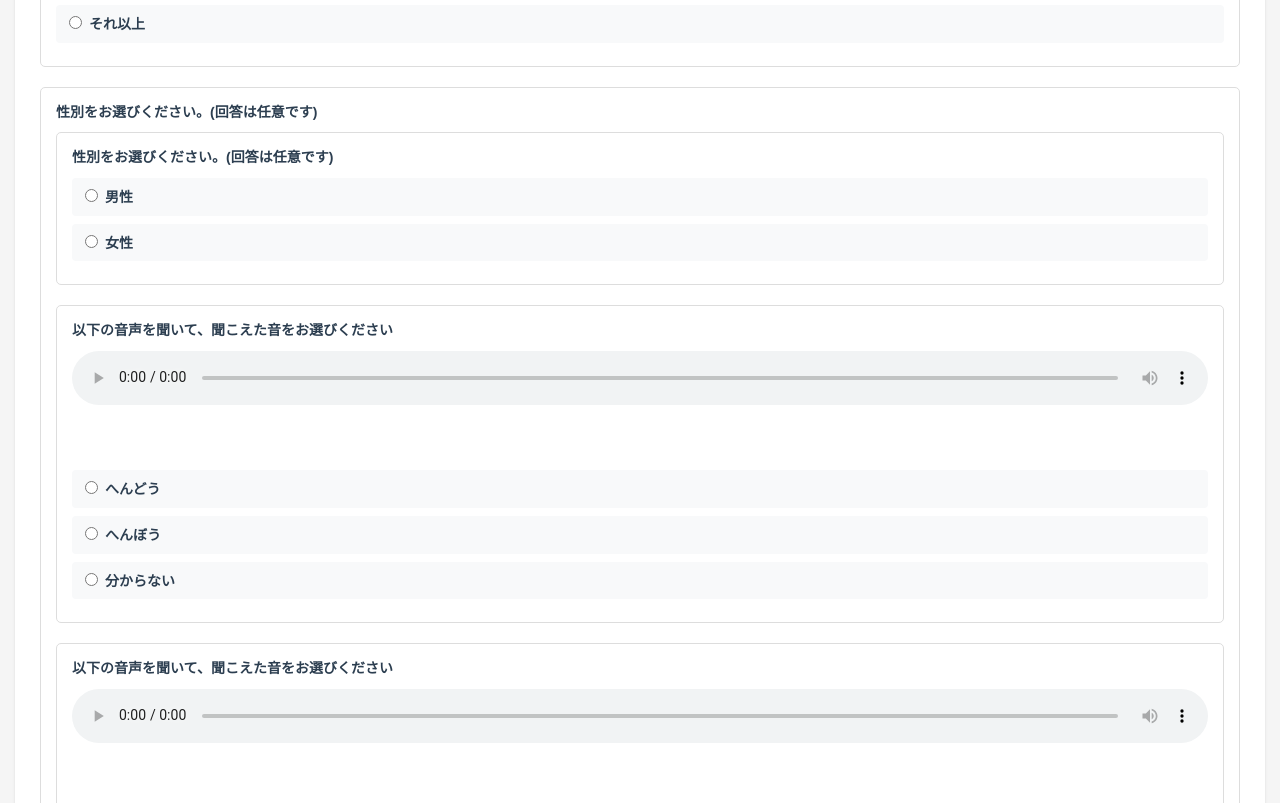
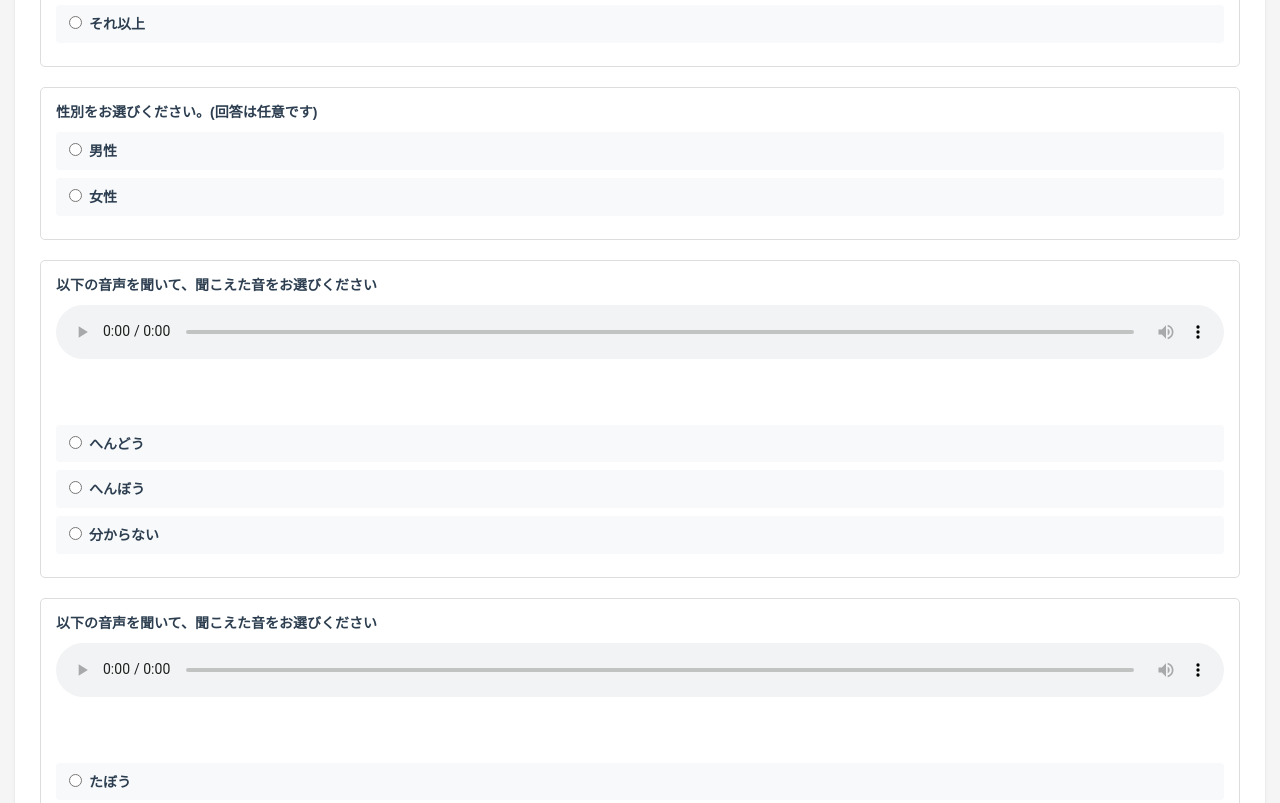
Before and after one commit to surveymandayo/survey, a plain HTML site: page index.html in a window 1280 px wide. Shown: the part 757-1560 px from the top of the page. Drawn offline with Linux system fonts and the light colour scheme.

Commit message:
Update index.html

```diff
--- a/index.html
+++ b/index.html
@@ -150,9 +150,6 @@
                     </label>
                 </div>
             </div>
-            <div class="form-group">
-                <label>性別をお選びください。(回答は任意です)</label>
-
 
             <div class="form-group">
                 <label>性別をお選びください。(回答は任意です)</label>
```
